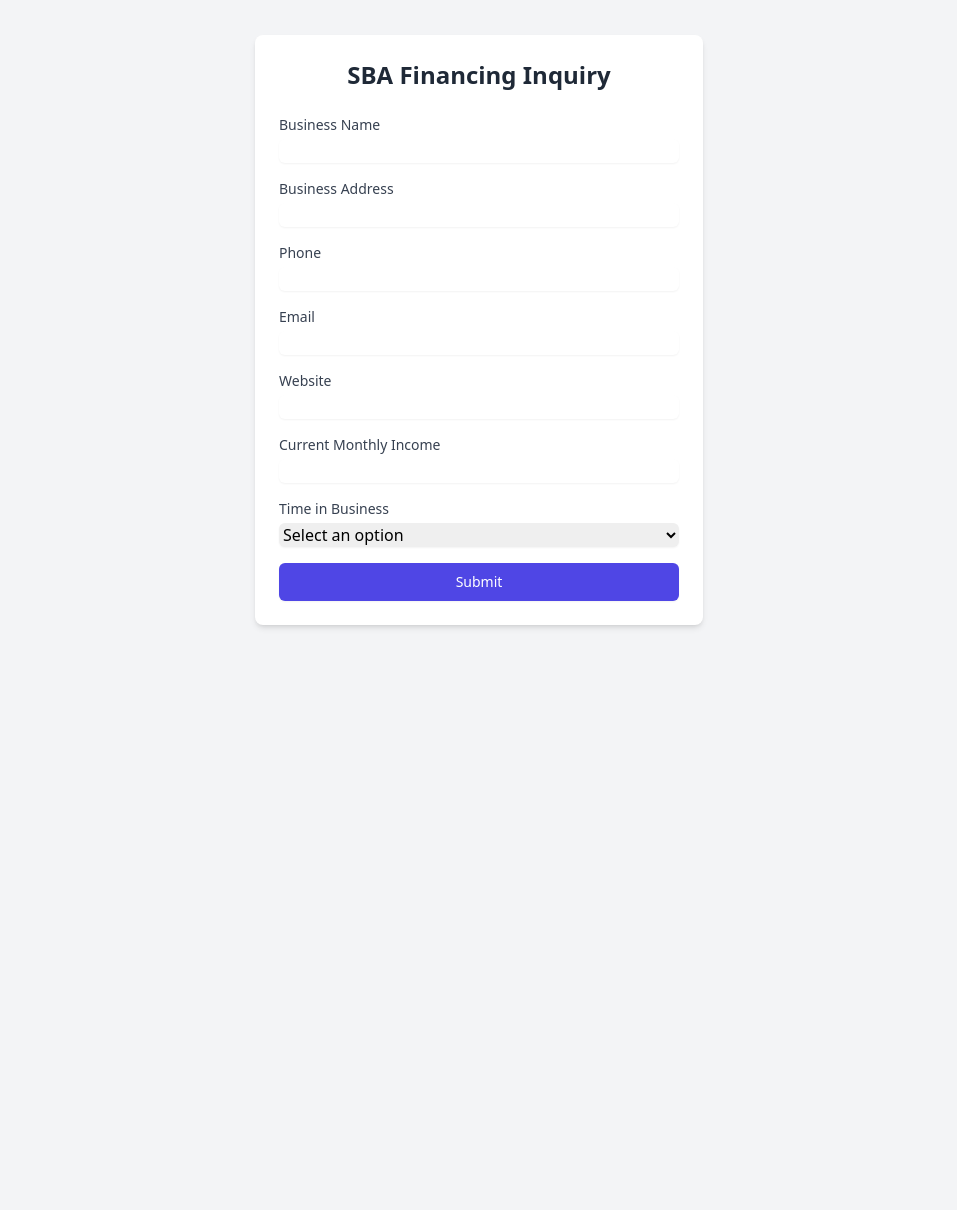
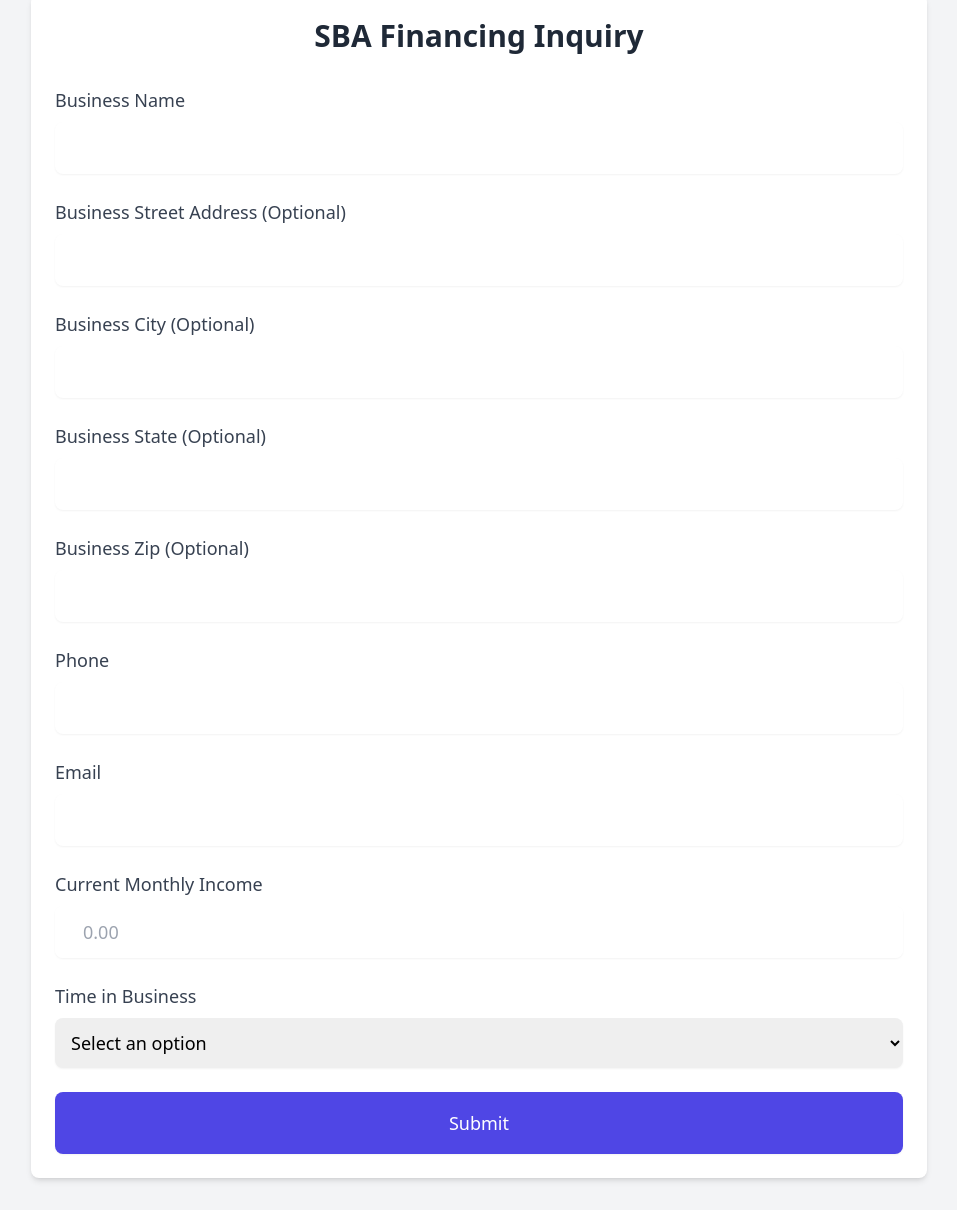
Before and after one commit to zlillymp/ContactForm, a plain HTML site: page index.html in a window 1280 px wide. Shown: the part 70-1280 px from the top of the page, without its empty margins (161-1118 px from the left). Before the commit the page ends 800 px from the top, so only its background shows below. Drawn offline with nearby package versions, Linux system fonts and the light colour scheme.

Commit message:
Update index.html

```diff
--- a/index.html
+++ b/index.html
@@ -2,41 +2,60 @@
 <html lang="en">
 <head>
     <meta charset="UTF-8">
-    <meta name="viewport" content="width=device-width, initial-scale=1.0">
+    <meta name="viewport" content="width=device-width, initial-scale=1.0, minimum-scale=1.0, maximum-scale=1.0, user-scalable=no" />
     <title>SBA Financing Contact Form</title>
     <script src="https://cdn.tailwindcss.com"></script>
 </head>
-<body class="bg-gray-100 min-h-screen flex items-center justify-center p-4">
-    <div class="max-w-md w-full bg-white rounded-lg shadow-md p-6">
-        <h2 class="text-2xl font-bold mb-6 text-center text-gray-800">SBA Financing Inquiry</h2>
-        <form id="contactForm" class="space-y-4">
+<body class="bg-gray-100 min-h-screen p-4 md:p-6 lg:p-8">
+    <div class="max-w-4xl mx-auto bg-white rounded-lg shadow-md p-6 mt-8">
+        <h2 class="text-3xl font-bold mb-8 text-center text-gray-800">SBA Financing Inquiry</h2>
+        <form id="contactForm" class="space-y-6">
             <div>
-                <label for="businessName" class="block text-sm font-medium text-gray-700">Business Name</label>
-                <input type="text" id="businessName" name="businessName" required class="mt-1 block w-full rounded-md border-gray-300 shadow-sm focus:border-indigo-300 focus:ring focus:ring-indigo-200 focus:ring-opacity-50">
+                <label for="businessName" class="block text-lg font-medium text-gray-700 mb-2">Business Name</label>
+                <input type="text" id="businessName" name="businessName" required class="mt-1 block w-full rounded-lg border-gray-300 shadow-sm focus:border-indigo-300 focus:ring focus:ring-indigo-200 focus:ring-opacity-50 text-lg p-3">
             </div>
             <div>
-                <label for="businessAddress" class="block text-sm font-medium text-gray-700">Business Address</label>
-                <input type="text" id="businessAddress" name="businessAddress" required class="mt-1 block w-full rounded-md border-gray-300 shadow-sm focus:border-indigo-300 focus:ring focus:ring-indigo-200 focus:ring-opacity-50">
+                <label for="businessAddress" class="block text-lg font-medium text-gray-700 mb-2">Business Street Address (Optional)</label>
+                <input type="text" id="businessAddress" name="businessAddress" class="mt-1 block w-full rounded-lg border-gray-300 shadow-sm focus:border-indigo-300 focus:ring focus:ring-indigo-200 focus:ring-opacity-50 text-lg p-3">
             </div>
             <div>
-                <label for="phone" class="block text-sm font-medium text-gray-700">Phone</label>
-                <input type="tel" id="phone" name="phone" required class="mt-1 block w-full rounded-md border-gray-300 shadow-sm focus:border-indigo-300 focus:ring focus:ring-indigo-200 focus:ring-opacity-50">
+                <label for="businessCity" class="block text-lg font-medium text-gray-700 mb-2">Business City (Optional)</label>
+                <input type="text" id="businessCity" name="businessCity" class="mt-1 block w-full rounded-lg border-gray-300 shadow-sm focus:border-indigo-300 focus:ring focus:ring-indigo-200 focus:ring-opacity-50 text-lg p-3">
             </div>
             <div>
-                <label for="email" class="block text-sm font-medium text-gray-700">Email</label>
-                <input type="email" id="email" name="email" required class="mt-1 block w-full rounded-md border-gray-300 shadow-sm focus:border-indigo-300 focus:ring focus:ring-indigo-200 focus:ring-opacity-50">
+                <label for="businessState" class="block text-lg font-medium text-gray-700 mb-2">Business State (Optional)</label>
+                <input type="text" id="businessState" name="businessState" class="mt-1 block w-full rounded-lg border-gray-300 shadow-sm focus:border-indigo-300 focus:ring focus:ring-indigo-200 focus:ring-opacity-50 text-lg p-3">
             </div>
             <div>
-                <label for="website" class="block text-sm font-medium text-gray-700">Website</label>
-                <input type="url" id="website" name="website" class="mt-1 block w-full rounded-md border-gray-300 shadow-sm focus:border-indigo-300 focus:ring focus:ring-indigo-200 focus:ring-opacity-50">
+                <label for="businessZip" class="block text-lg font-medium text-gray-700 mb-2">Business Zip (Optional)</label>
+                <input type="text" id="businessZip" name="businessZip" class="mt-1 block w-full rounded-lg border-gray-300 shadow-sm focus:border-indigo-300 focus:ring focus:ring-indigo-200 focus:ring-opacity-50 text-lg p-3">
             </div>
             <div>
-                <label for="monthlyIncome" class="block text-sm font-medium text-gray-700">Current Monthly Income</label>
-                <input type="number" id="monthlyIncome" name="monthlyIncome" required class="mt-1 block w-full rounded-md border-gray-300 shadow-sm focus:border-indigo-300 focus:ring focus:ring-indigo-200 focus:ring-opacity-50">
+                <label for="phone" class="block text-lg font-medium text-gray-700 mb-2">Phone</label>
+                <input type="tel" id="phone" name="phone" required class="mt-1 block w-full rounded-lg border-gray-300 shadow-sm focus:border-indigo-300 focus:ring focus:ring-indigo-200 focus:ring-opacity-50 text-lg p-3"
+                    pattern="[0-9]{3}-[0-9]{3}-[0-9]{4}"
+                    oninput="this.value = this.value.replace(/\D/g, '').replace(/(\d{3})(\d{3})(\d{4})/, '$1-$2-$3').substr(0, 12);">
             </div>
             <div>
-                <label for="timeInBusiness" class="block text-sm font-medium text-gray-700">Time in Business</label>
-                <select id="timeInBusiness" name="timeInBusiness" required class="mt-1 block w-full rounded-md border-gray-300 shadow-sm focus:border-indigo-300 focus:ring focus:ring-indigo-200 focus:ring-opacity-50">
+                <label for="email" class="block text-lg font-medium text-gray-700 mb-2">Email</label>
+                <input type="email" id="email" name="email" required class="mt-1 block w-full rounded-lg border-gray-300 shadow-sm focus:border-indigo-300 focus:ring focus:ring-indigo-200 focus:ring-opacity-50 text-lg p-3">
+            </div>
+            <div>
+                <label for="monthlyIncome" class="block text-lg font-medium text-gray-700 mb-2">Current Monthly Income</label>
+                <div class="relative mt-1 rounded-lg shadow-sm">
+                    <div class="pointer-events-none absolute inset-y-0 left-0 flex items-center pl-3">
+                    </div>
+                    <input type="text" id="monthlyIncome" name="monthlyIncome" required
+                        class="block w-full rounded-lg border-gray-300 pl-7 pr-12 focus:border-indigo-300 focus:ring focus:ring-indigo-200 focus:ring-opacity-50 text-lg p-3"
+                        placeholder="0.00"
+                        pattern="^\$?([0-9]{1,3},([0-9]{3},)*[0-9]{3}|[0-9]+)(.[0-9][0-9])?$"
+                        oninput="this.value = this.value.replace(/[^0-9.]/g, '').replace(/(\..*)\./g, '$1');"
+                        onblur="this.value = parseFloat(this.value).toLocaleString('en-US', {style: 'currency', currency: 'USD'});">
+                </div>
+            </div>
+            <div>
+                <label for="timeInBusiness" class="block text-lg font-medium text-gray-700 mb-2">Time in Business</label>
+                <select id="timeInBusiness" name="timeInBusiness" required class="mt-1 block w-full rounded-lg border-gray-300 shadow-sm focus:border-indigo-300 focus:ring focus:ring-indigo-200 focus:ring-opacity-50 text-lg p-3">
                     <option value="">Select an option</option>
                     <option value="less than 2 years">Less than 2 years</option>
                     <option value="2-5 years">2-5 years</option>
@@ -44,7 +63,7 @@
                 </select>
             </div>
             <div>
-                <button type="submit" class="w-full py-2 px-4 border border-transparent rounded-md shadow-sm text-sm font-medium text-white bg-indigo-600 hover:bg-indigo-700 focus:outline-none focus:ring-2 focus:ring-offset-2 focus:ring-indigo-500">
+                <button type="submit" class="w-full py-4 px-6 border border-transparent rounded-lg shadow-sm text-lg font-medium text-white bg-indigo-600 hover:bg-indigo-700 focus:outline-none focus:ring-2 focus:ring-offset-2 focus:ring-indigo-500">
                     Submit
                 </button>
             </div>
```
